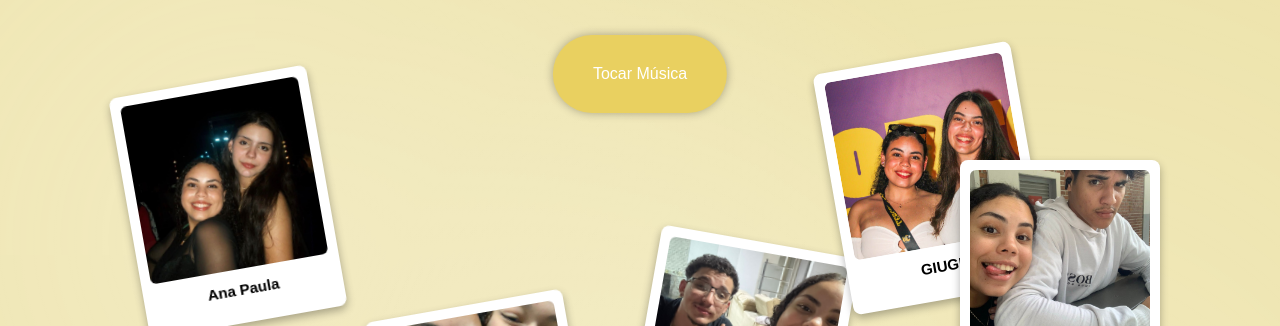
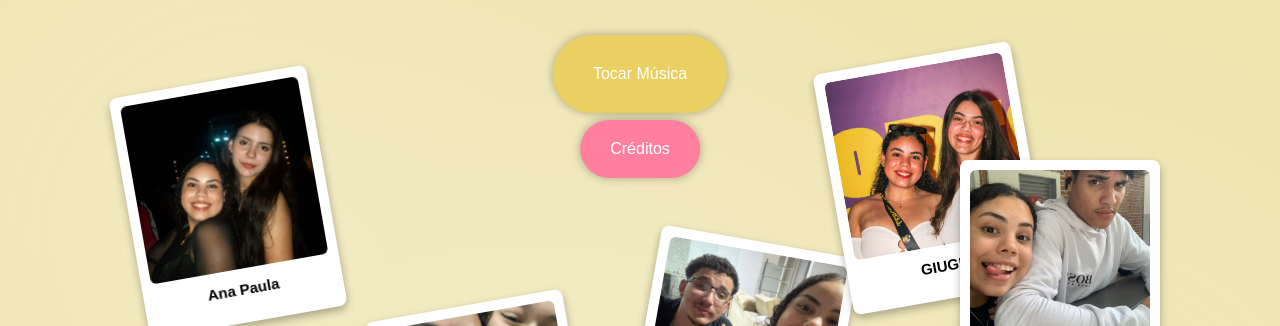
Before and after one commit to thiagoChio/CARTAS-PARA-MEL, a plain HTML site: page index.html in a window 1280 px wide. Shown: the top 326 px of the page. Drawn offline with Linux system fonts and the light colour scheme.

Commit message:
Update index.html

```diff
--- a/index.html
+++ b/index.html
@@ -169,6 +169,14 @@
                font-size:16px; cursor:pointer; box-shadow:0 0 10px rgba(0,0,0,0.3);">
      Tocar Música
 </button>
+<button onclick="abrirMensagemEspecial()"
+        style="position:fixed; top:120px; left:50%; transform:translateX(-50%);
+               padding:20px 30px;
+               background:#ff7f9f; color:white; border:none; border-radius:40px;
+               font-size:16px; cursor:pointer; box-shadow:0 0 10px rgba(0,0,0,0.3);">
+    Créditos
+</button>
+
 
 
 <!-- ===== MODAL ===== -->
@@ -207,10 +215,24 @@ function abrirModal(div) {
     const campo = document.getElementById("typewriter");
     campo.innerHTML = texto;  // <-- texto aparece de uma vez só
 }
+function abrirMensagemEspecial() {
+    document.getElementById("modalImg").src = ""; // sem imagem
+    document.getElementById("modalImg").style.display = "none"; // esconde a imagem
+
+    document.getElementById("modalTitulo").innerHTML = "créditos";
+
+    document.getElementById("modal").style.display = "flex";
+
+    const campo = document.getElementById("typewriter");
+    campo.innerHTML = "Oi mel, tudo bem ? Aqui é o Thiago,queria te desejar um feliz aniversario, tudo de bom na sua vida e que Deus te abençoe e te ilumine sempre(completa com mais um pouco sobre deus). Queria dizer que foi muito legal participar desse presente com a Ana e espero que voce goste, porque foi dificil kkkkk. Enfim aproveita seu dia";
+}
+
 
 /* Fechar modal */
 function fecharModal() {
     document.getElementById("modal").style.display = "none";
+    document.getElementById("modalImg").style.display = "block";
+
 }
 
 </script>
```
